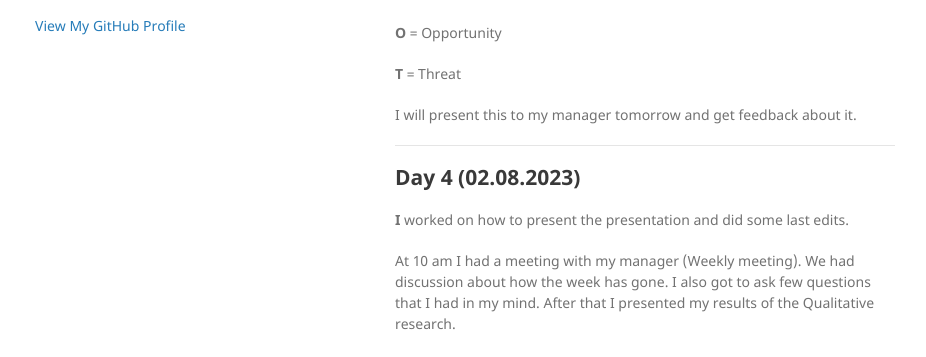
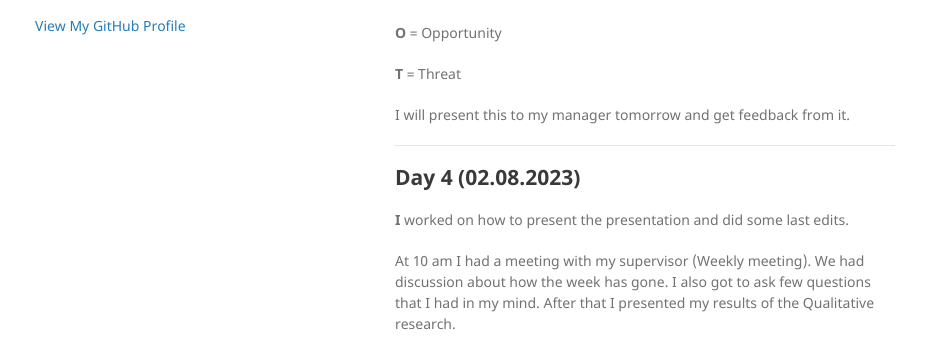
Before and after one commit to JenanBayati-QM/JenanBayati-QM.github.io, a Jekyll site: the page built from another-page.md, in a window 1280 px wide and 900 px high, scrolled down 1499 px. Shown: the part 155-512 px from the top of the window, without its empty margins (175-1101 px from the left). Built offline with Jekyll 4.4.1, drawn with Linux system fonts in a browser that asks for light colours; the repository's description, which GitHub fills in, is left out; our own code applies the rules of GitHub Pages for plain Markdown files; some of the changed text lies outside the part shown.

Commit message:
Update another-page.md

```diff
--- a/another-page.md
+++ b/another-page.md
@@ -4,7 +4,7 @@ layout: default
 
 ## Day 1 (30.08.2023)
 
-<b>My</b>  intership day started on Sunday, because working days in Qatar are from Sunday to Thursday.
+<b>My</b> intership day started on Sunday, because working days in Qatar are from Sunday to Thursday.
 
 I'm excited in a good way and I started working by doing background research on the museum itself, where I'm going to do my internship (Lusail Museum)
 
@@ -63,7 +62,7 @@ The charts were ready and  I made a presentation about it in PowerPoint.  In the
 
 <b>T</b>  = Threat
 
-I will present this to my manager tomorrow and get feedback about it.
+I will present this to my manager tomorrow and get feedback from it.
 
 ***
 
@@ -71,15 +70,17 @@ I will present this to my manager tomorrow and get feedback about it.
 
 <b>I</b>  worked on how to present the presentation and did some last edits.
 
-At 10 am I had a meeting with my manager (Weekly meeting). We had discussion about how the week has gone. I also got to ask few questions that I had in my mind. After that I presented my results of the Qualitative research.
+At 10 am I had a meeting with my supervisor (Weekly meeting). We had discussion about how the week has gone. I also got to ask few questions that I had in my mind. After that I presented my results of the Qualitative research.
 
 We had an interesting discussion about it and I got few good tips when doing e.g. charts next time.
+
 * Name axis of the chart clearly
 * Be aware to choos colors that everybody can see
 
 After the meeting I went over two Survey results of QM visitors that were analysed beforehand with the Microsoft AI. My task is to compere these two and make a chart out of it. Main focus is on the use of digital & multimedia devices
 
 I also started doing my blog on GitHub which took more time than I thought as it was quite new for me. After many trials and errors I got it to work and will fill it in the next day.
+
 ## Day 5 (03.08.2023)
 
 <b>Today</b> I continiued with GitHub. I had written my daily doings on my notes and the text was ready. The question now was were to put it. After going thru few files I foud the right place where to code it. It took me some time to get used to the coding but after I had refreshed my memory, <b>IT WAS FUN!</b> I wan't to try every week to learn something new and see how my blog will turn out after seven weeks.
```
Also changed, not shown: other parts of another-page.md (+1 -2 lines).
